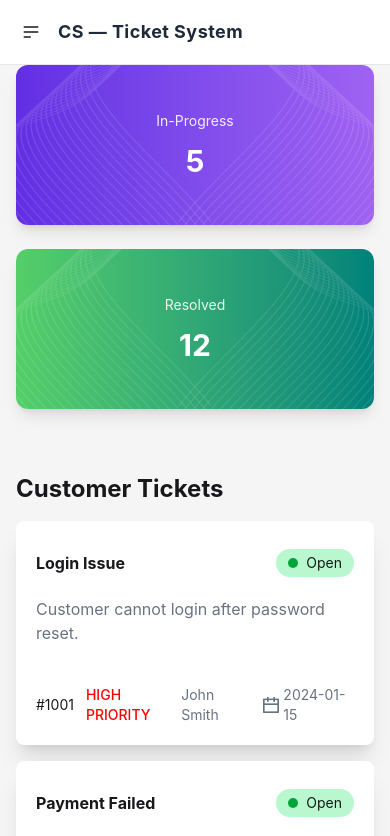
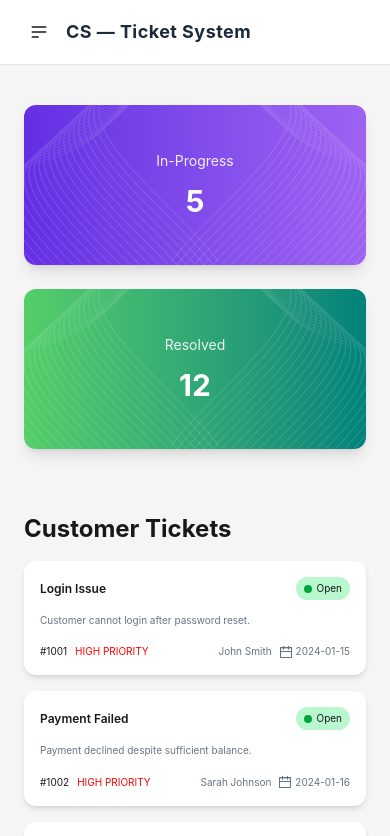
Before and after one commit to sumaiyaa005/customer-support-ticket, a React (Vite) app: page / in a window 390 px wide. Shown: the top 836 px of the page. Built offline with nearby package versions, Linux system fonts and the light colour scheme.

Commit message:
fixed responsive issue

```diff
--- a/src/App.jsx
+++ b/src/App.jsx
@@ -9,49 +9,52 @@ const fetchCustomerTicket = async () => {
   const res = await fetch("/tickets.json");
   return res.json();
 };
-const customerTicketPromise = fetchCustomerTicket();
 
 function App() {
+  const customerTicketPromise = fetchCustomerTicket();
+
   return (
     <div>
-      <Navbar></Navbar>
-      {/* Background Section */}
-      <div className="bg-[#F5F5F5] ">
-        <div className="max-w-[1200px] mx-auto px-4">
-          {/* content start */}
+      <Navbar />
+
+      {/* Background */}
+      <div className="bg-[#F5F5F5] min-h-screen">
+        <div className="px-6 md:px-12 lg:px-20 pt-10">
+          {/* Top Cards */}
           <CountProgressResolveCard />
-          {/* customer card */}
-          <div className="grid grid-cols-1 lg:grid-cols-12 gap-4 mt-16">
-            {/* Left: Customer Tickets */}
+
+          {/* Main Layout */}
+          <div className="grid grid-cols-1 lg:grid-cols-12 gap-6 mt-16">
+            {/* Left */}
             <div className="lg:col-span-9">
               <Suspense
                 fallback={
-                  <span className="loading loading-spinner loading-xl"></span>
+                  <div className="flex justify-center items-center h-40">
+                    <span className="loading loading-spinner loading-xl"></span>
+                  </div>
                 }
               >
-                <CustomerCard
-                  customerTicketPromise={customerTicketPromise}
-                ></CustomerCard>
+                <CustomerCard customerTicketPromise={customerTicketPromise} />
               </Suspense>
             </div>
-            {/* Right: Task Status */}
-            <div className="lg:col-span-3">
+
+            {/* Right Sidebar */}
+            <div className="lg:col-span-3 ">
               <h1 className="text-2xl font-bold mb-4">Task Status</h1>
-              <div className="grid grid-cols-1 gap-4">
-                {/* Complete Ticket Example 1 */}
-                <div className="card bg-base-100 shadow-xl">
+
+              <div className="grid gap-4">
+                <div className="card bg-white shadow-md">
                   <div className="card-body">
                     <h4 className="font-bold">
                       Payment Failed - Card Declined
                     </h4>
-                    <div className="bg-green-600 text-white p-2 rounded mt-2">
+                    <div className="bg-green-100 text-green-700 px-3 py-1 rounded-md text-sm mt-2 inline-block">
                       Complete
                     </div>
                   </div>
                 </div>
 
-                {/* Resolved Task */}
-                <div className="card  ">
+                <div className="card bg-white shadow-md">
                   <div className="card-body">
                     <h2 className="card-title">Resolved Task</h2>
                     <p>No resolved tasks yet.</p>
@@ -59,17 +62,11 @@ function App() {
                 </div>
               </div>
             </div>
-            {/* Right: Task Status end */}
           </div>
-          {/* customer card end */}
+        </div>
 
-          {/* ///////// */}
-        </div>
-        {/* content end */}
-        {/* footer start */}
+        {/* Footer */}
         <Footer />
-
-        {/* footer end */}
       </div>
     </div>
   );
--- a/src/component/Footer/Footer.jsx
+++ b/src/component/Footer/Footer.jsx
@@ -3,8 +3,8 @@ import React from "react";
 const Footer = () => {
   return (
     <div>
-      <footer className="bg-black text-neutral-content pt-16 md:pt-20 px-6 md:px-12 lg:px-20 pb-8 text-start mt-16">
-        <div className="grid grid-cols-1 sm:grid-cols-2 md:grid-cols-12 gap-8 md:gap-10">
+      <footer className="bg-black text-neutral-content pt-16 md:pt-20 px-6 md:px-12 lg:px-20 pb-8 text-start mt-16 mx-auto">
+        <div className="grid grid-cols-1 sm:grid-cols-2 md:grid-cols-12 gap-2 md:gap-10">
           {/* Description */}
           <div className="md:col-span-4">
             <h3 className="text-xl font-bold pb-2">CS – Ticket System</h3>
@@ -54,22 +54,22 @@ const Footer = () => {
             <div className="flex flex-col text-sm leading-8 text-gray-400">
               <a className="flex items-center gap-2 hover:text-white">
                 <i className="fa-brands fa-twitter text-lg"></i>
-                csticketsystem
+                cstsystem
               </a>
 
               <a className="flex items-center gap-2 hover:text-white">
                 <i className="fa-brands fa-linkedin text-lg"></i>
-                cs-ticket-system
+                cstsystem
               </a>
 
               <a className="flex items-center gap-2 hover:text-white">
                 <i className="fa-brands fa-facebook text-lg"></i>
-                csticketsystem
+                cstsystem
               </a>
 
               <a className="flex items-center gap-2 hover:text-white">
                 <i className="fa-solid fa-envelope text-lg"></i>
-                csticketsystem.com
+                cstsystem
               </a>
             </div>
           </div>
--- a/src/component/Navbar/Navbar.jsx
+++ b/src/component/Navbar/Navbar.jsx
@@ -5,7 +5,7 @@ const Navbar = () => {
     <div>
       {/* navstart */}
       <div className="bg-white border-b border-gray-200">
-        <div className="navbar py-0 flex-nowrap max-w-[1200px] mx-auto px-4">
+        <div className="navbar py-0 flex-nowrap px-6 md:px-12 lg:px-20 ">
           {/* LEFT SIDE */}
           <div className="navbar-start flex items-center gap-3">
             {/* Mobile Menu */}
--- a/src/component/SingleCustomerCard/SingleCustomerCard.jsx
+++ b/src/component/SingleCustomerCard/SingleCustomerCard.jsx
@@ -1,58 +1,61 @@
 import React from "react";
 import calender from "../../assets/calender.png";
+
 const SingleCustomerCard = ({ customerTicket }) => {
-  //   console.log(customerTickets);
   const { id, title, description, customer, priority, status, createdAt } =
     customerTicket;
 
   return (
-    <>
-      {/* Ticket 1 */}
-      <div className="card bg-base-100 shadow-xl">
-        <div className="p-5">
-          {/* Title & Status */}
-          <div className="flex justify-between items-center mt-2 mb-5">
-            <h4 className="font-bold">{title}</h4>
+    <div className="card bg-base-100 shadow-md rounded-xl">
+      <div className="p-4 md:p-6">
+        {/* Title + Status */}
+        <div className="flex justify-between items-center mb-3 md:mb-4 gap-2">
+          <h4 className="font-semibold text-xs sm:text-sm md:text-base">
+            {title}
+          </h4>
 
-            {/* Status Badge */}
+          {/* Status */}
           <div
-              className="flex items-center gap-2 px-3 py-1 rounded-full text-sm"
-              style={{
-                backgroundColor: status.background,
-              }}
+            className="flex items-center gap-1 md:gap-2 px-2 md:px-3 py-1 rounded-full text-[10px] sm:text-xs md:text-sm"
+            style={{ backgroundColor: status.background }}
           >
-              <div
-                className="w-2.5 h-2.5 rounded-full"
+            <span
+              className="w-2 h-2 rounded-full"
               style={{ backgroundColor: status.color }}
-              ></div>
+            ></span>
             <span>{status.type}</span>
           </div>
         </div>
 
         {/* Description */}
-          <p className="text-gray-500 pb-5">{description}</p>
+        <p className="text-[10px] sm:text-xs md:text-sm text-gray-500 mb-4 leading-relaxed">
+          {description}
+        </p>
 
-          {/* ID & Priority */}
-          <div className="flex justify-between mt-5 text-sm">
-            <div className="flex items-center gap-3">
-              <p>{id}</p>
-              <p className="font-medium" style={{ color: priority.color }}>
-                {priority.level}
-              </p>
+        {/* Bottom */}
+        <div className="flex justify-between items-center flex-wrap gap-3 text-[10px] sm:text-xs md:text-sm">
+          {/* ID + Priority */}
+          <div className="flex items-center gap-2 sm:gap-3">
+            <span>{id}</span>
+            <span style={{ color: priority.color }}>{priority.level}</span>
           </div>
 
-            {/* Name & Date */}
-            <div className="flex items-center gap-3 text-gray-500">
-              <p>{customer}</p>
-              <p className="flex items-center gap-1">
-                <img src={calender} alt="Calendar icon" className="w-4 h-4" />
-                <span>{createdAt}</span>
-              </p>
+          {/* Customer + Date */}
+          <div className="flex items-center gap-2 text-gray-500">
+            <span>{customer}</span>
+
+            <span className="flex items-center gap-1">
+              <img
+                src={calender}
+                alt="calendar"
+                className="w-3 h-3 md:w-4 md:h-4"
+              />
+              {createdAt}
+            </span>
           </div>
         </div>
       </div>
     </div>
-    </>
   );
 };
 
```
Lines whose indentation alone changed are shown as unchanged.
